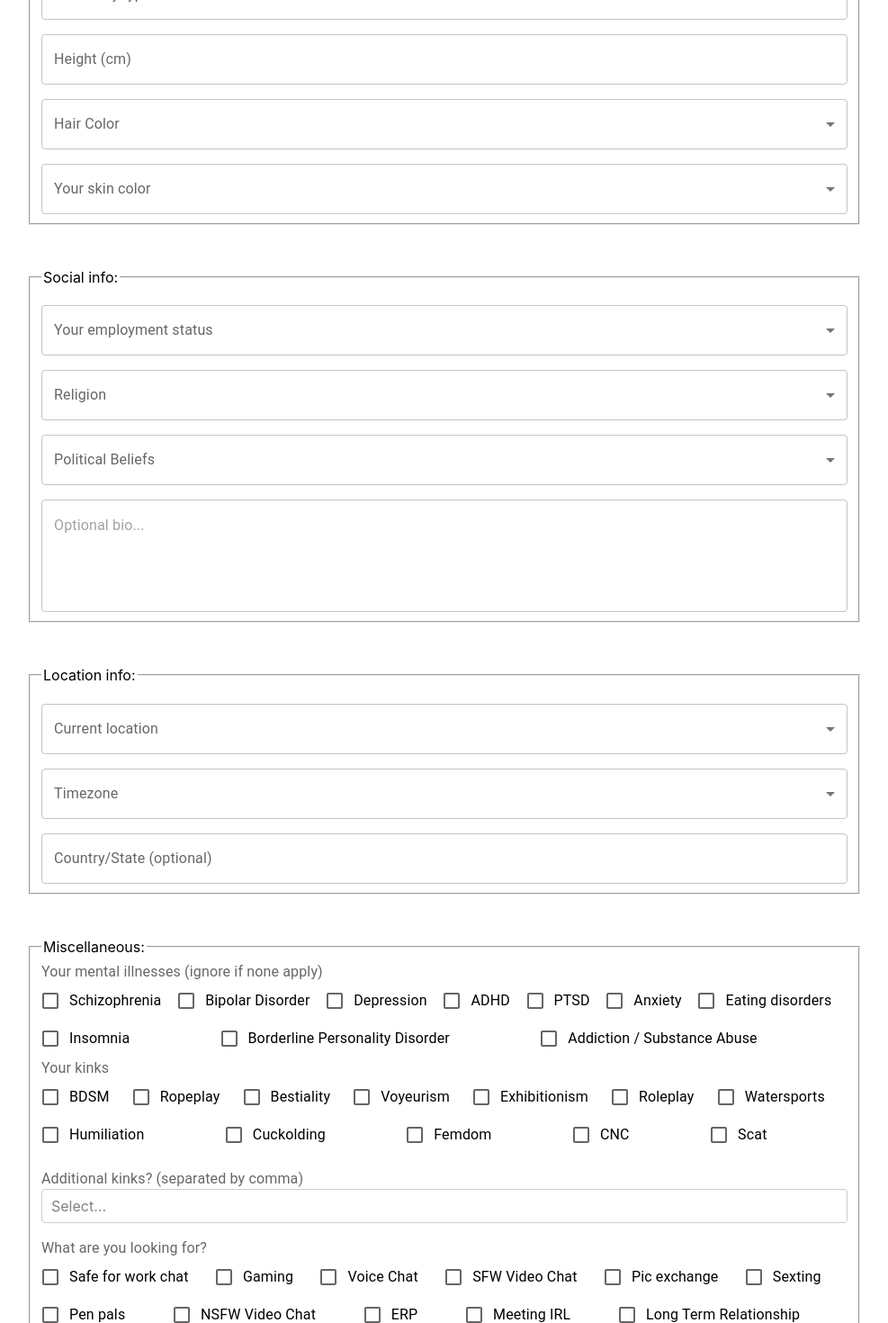
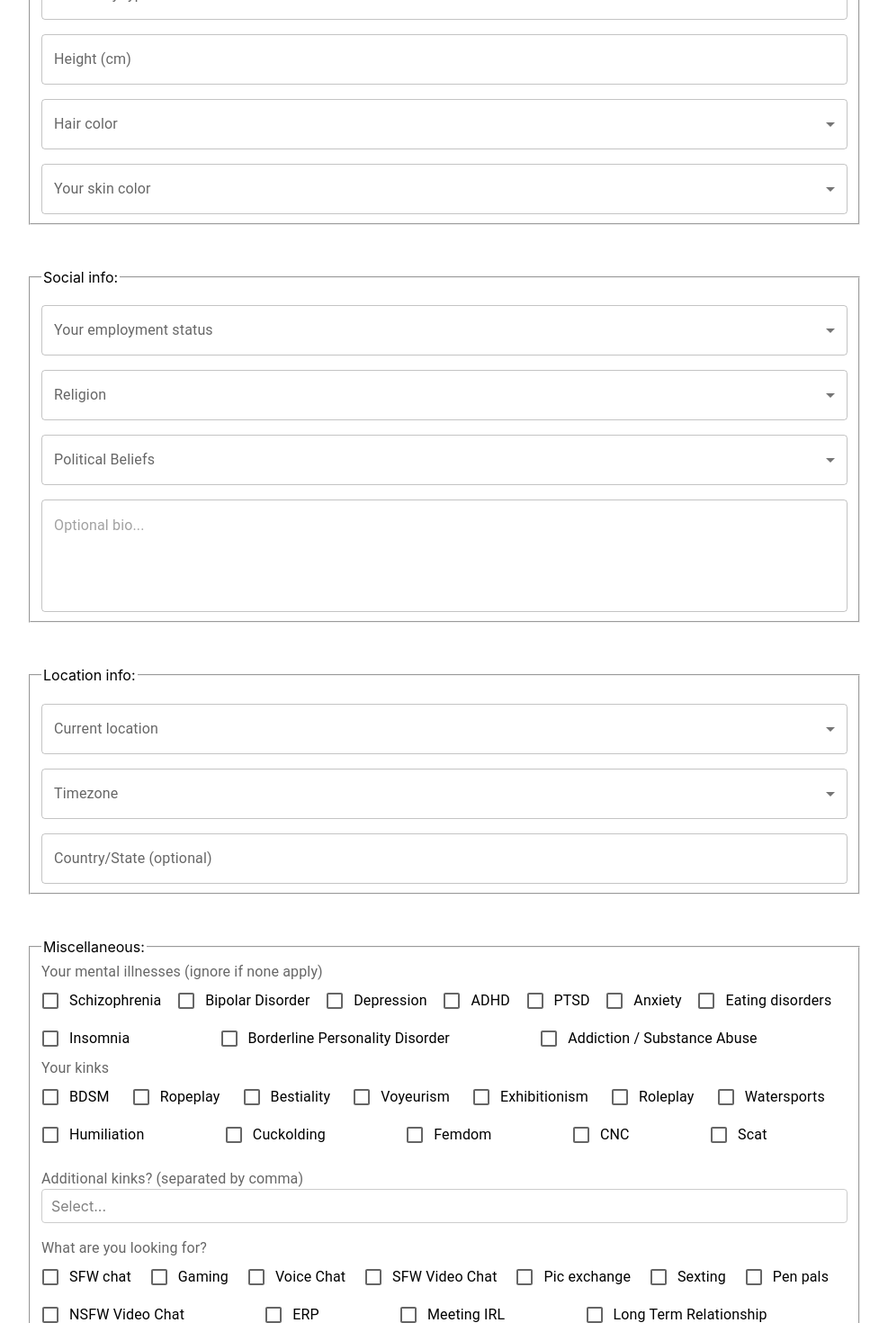
Before and after one commit to thevinter/socroulette, a Next.js app: page /new in a window 1280 px wide. Shown: the part 1120-2590 px from the top of the page at 90% size, without its empty margins (146-1133 px from the left). Built offline with nearby package versions, Linux system fonts and the light colour scheme.

Commit message:
movies and shit

```diff
--- a/components/checkboxes.jsx
+++ b/components/checkboxes.jsx
@@ -423,7 +423,7 @@ export default function Checkboxes({ control, setKinks }) {
               )}
             />
           }
-          label="Safe for work chat"
+          label="SFW chat"
         />
         <FormControlLabel
           sx={{ flex: '1 1 auto' }}
--- a/components/filters/physical.jsx
+++ b/components/filters/physical.jsx
@@ -166,7 +166,7 @@ export default function Physical({ setFilters }) {
         <TriCheckbox change={changeBody} name="Obese" />
 
         <FormLabel sx={{ marginTop: '30px' }} component="legend">
-          Hair Color
+          Hair color
         </FormLabel>
         <TriCheckbox change={changeHair} name="Blonde" />
         <TriCheckbox change={changeHair} name="Brown" />
--- a/components/generalities.jsx
+++ b/components/generalities.jsx
@@ -185,7 +185,7 @@ export default function Generalities({ control, errors }) {
           rules={{ required: true }}
           render={({ field: { onChange, ref, value } }) => (
             <FormControl sx={{ width: '100%', marginTop: 2 }}>
-              <InputLabel id="demo-simple-select-label">Hair Color</InputLabel>
+              <InputLabel id="demo-simple-select-label">Hair color</InputLabel>
               <Select
                 labelId="demo-simple-select-label"
                 id="demo-simple-select"
--- a/pages/new.jsx
+++ b/pages/new.jsx
@@ -128,6 +128,9 @@ export default function Home() {
       games: data.Games,
       flags: data.Flags,
       nowrite: data.No,
+      music: data.Music,
+      movies: data.Movies,
+      books: data.Books,
       boards: data.Boards,
       bio: data.Bio,
     };
```
